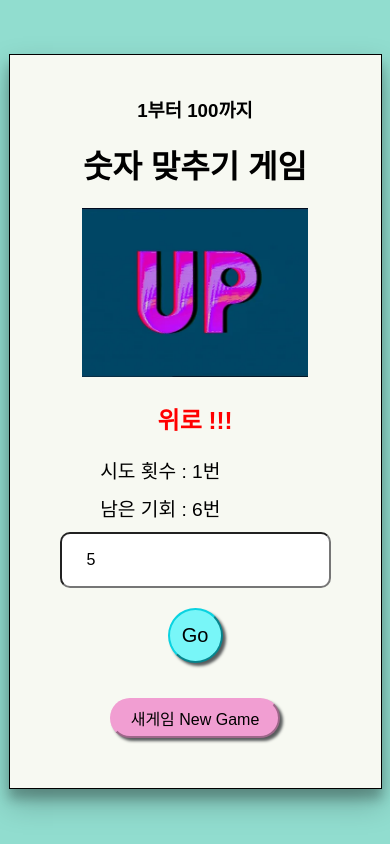
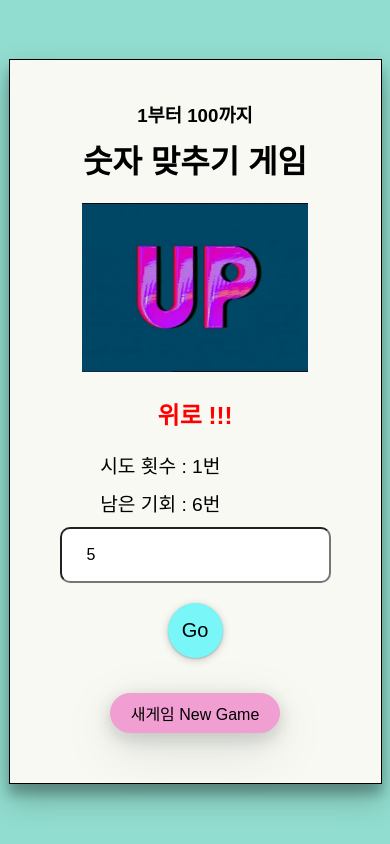
Before and after one commit to song2805/noona-js-num-guessing-game-assignment, a plain HTML site: page index.html in a window 390 px wide. Both pictures are taken after typing "5" into the empty fields and a click on the button "Go". Drawn offline with Linux system fonts and the light colour scheme.

Commit message:
seventh commit 2024-06-25

```diff
--- a/main.js
+++ b/main.js
@@ -3,10 +3,10 @@
 //만약에 유저가 랜던번호를 맞추면, 맞췄습니다!
 //랜덤번호가 < 유저번호 Down!!!
 //랜던번호가 > 유저번호 Up!!
-//Reset 버튼을 누르면 게임이 리셋된다
+//새게임 New Game 버튼을 누르면 게임이 리셋된다
 //5번의 기회를 다쓰면 게임이 끝난다 (더이상 추측 불가, 버튼이 disable)
 //유저가 1~100 범위 밖에 숫자를 입력하면 알려준다. 기회를 깍지 않는다.
-//유저가 이미 입력한 숫자를 또 입력하면, 알려준다. 기회를 가지 않는다.
+//유저가 이미 입력한 숫자를 또 입력하면, 알려준다. 기회를 깍지 않는다.
 
 
 
@@ -40,11 +40,12 @@ function play() {
     let userValue = userInput.value;
     if(userValue < 1 || userValue>100) {
         resultArea.textContent="1과 100사이 숫자를 입력해 주세요";
-        resultArea.style.color="red";
+        resultArea.style.color="#365E32";
         return;
     }
-    if(history.includes(userValue)){
-        resultArea.textContent =  "이미 입력한 숫자입니다 다른 숫자를 입력해 주세요"  ;
+    else if(history.includes(userValue)){
+        resultArea.textContent = "이미 입력한 숫자입니다 다른 숫자를 입력해 주세요";
+        resultArea.style.color="E76F51";
         return;
     }
     numberOfAttempts++;
--- a/style.css
+++ b/style.css
@@ -29,47 +29,17 @@ body {
     padding-left: 13px;
 }
 
-#chance-area,
-#attempts-area {
+#chance-area, #attempts-area {
     text-align: start;
     padding-left: 22%;
     margin-bottom: 10px;
     font-size: 1.2rem;
 }
 
-@media (max-width: 768px) {
-    .game-title {
-        display: block;
-    }
-
-    .game-title h2 {
-        margin-top: 0px;
-        margin-bottom: 0px;
-
-    }
-
-    .game-title h1 {
-        margin-top: 0px;
-        padding-left: 0;
-    }
-
-    #chance-area, #attempts-area {
-        position: relative;
-        left: 15%;
-        width: 13rem;
-        padding-left: 0px;
-        font-size: 1.2rem;
-    }
-    .game-title h3 {
-        margin-top: -10px;
-    }
+.main-img {
+    height: 20vh;
 }
 
-
-.main-img {
-
-    height: 20vh;
-}
 
 #user-input[type='number'] {
     width: 240px;
@@ -95,9 +65,14 @@ body {
     width: 55px;
     height: 55px;
     border-radius: 50px;
-    border-color: #0ad3e1;
+    border: 1px solid #78f6f8;
     background-color: #78f6f8;
-    box-shadow: 3px 3px 3px #595c5d
+    box-shadow: rgba(60, 64, 67, 0.3) 0px 1px 2px 0px, rgba(60, 64, 67, 0.15) 0px 2px 6px 2px;
+}
+
+#play-button:hover {
+    background-color:#0ad3e1;
+    border: 1px solid #0ad3e1;
 }
 
 #result-text {
@@ -109,18 +84,51 @@ body {
     font-size: 1rem;
     height: 40px;
     width: 170px;
-    border-radius: 50px;
-    border-color: #F19ED2;
+    border-radius: 20px;
+    border: 1px solid #F19ED2;
     background-color: #F19ED2;
-    box-shadow: 3px 3px 3px #595c5d
+    box-shadow: rgba(17, 17, 26, 0.1) 0px 4px 16px, rgba(17, 17, 26, 0.1) 0px 8px 24px, rgba(17, 17, 26, 0.1) 0px 16px 56px;
+}
+
+#result-button:hover {
+    background-color: #FF9EAA;
 }
 
 @media (max-width: 768px) {
+    .game-title {
+        display: block;
+    }
+
+    .game-title h2 {
+        margin-top: 0px;
+        margin-bottom: 0px;
+    }
+
+    .game-title h1 {
+        margin-top: 0px;
+        padding-left: 0;
+    }
+
+    #chance-area,
+    #attempts-area {
+        position: relative;
+        left: 15%;
+        width: 13rem;
+        padding-left: 0px;
+        font-size: 1.2rem;
+    }
+
+    .game-title h3 {
+        margin-top: -10px;
+    }
+
+    .game-title h1 {
+        margin-top: -10px;
+    }
     .input-btn-go {
         display: block;
         justify-content: center;
         align-items: center;
-
     }
 
     .btn-go,
@@ -128,6 +136,4 @@ body {
         position: static;
         padding-top: 20px;
     }
-
-
 }
```
